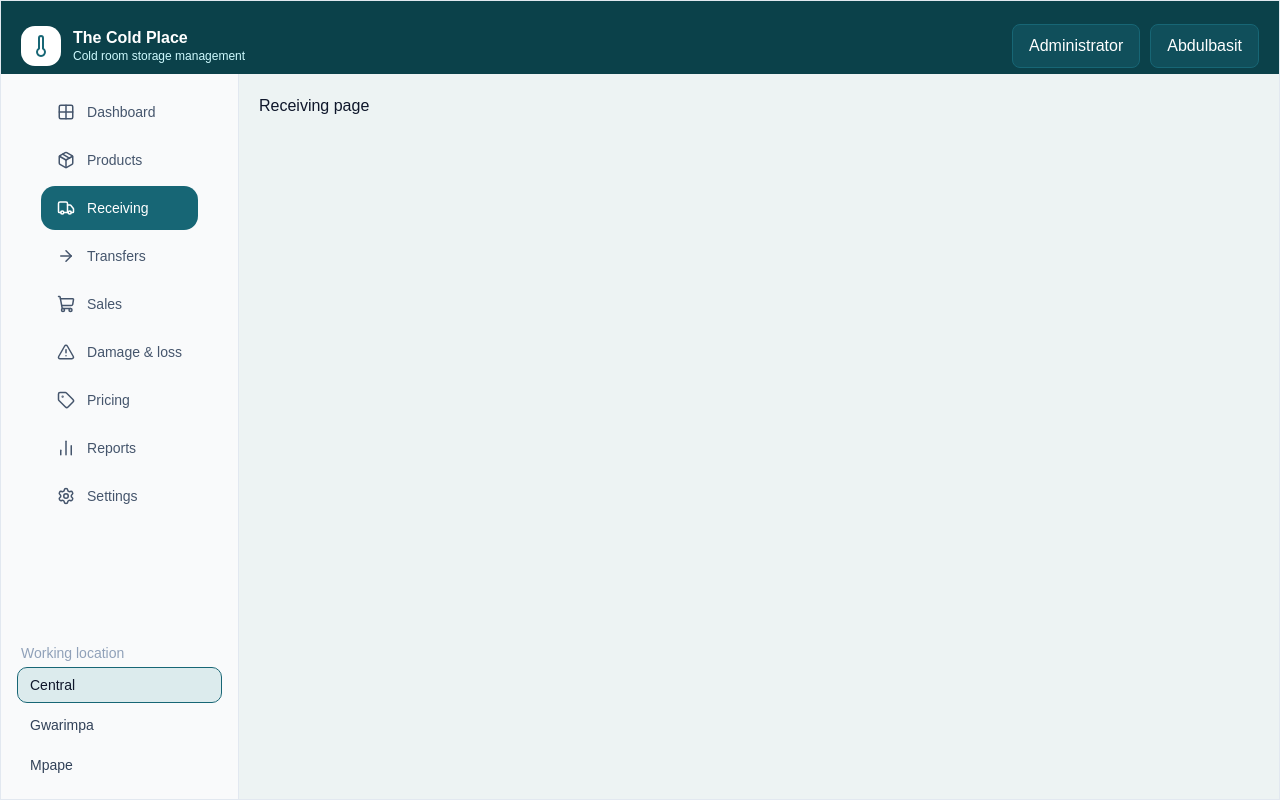
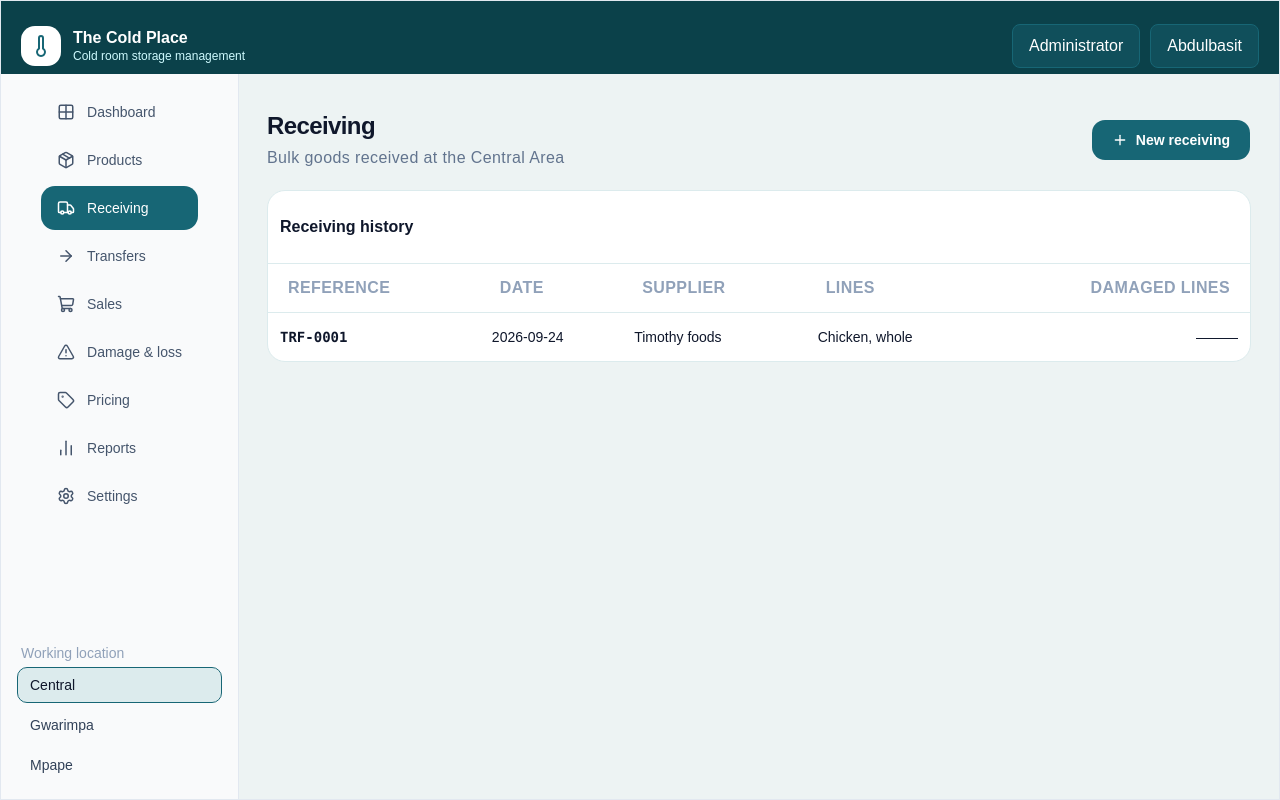
Before and after one commit to PC-Ngumoha/coldplace_sms, a React (Vite) app in the folder frontend/: page /receiving in a window 1280 px wide. Built offline with nearby package versions, Linux system fonts and the light colour scheme.

Commit message:
Complete static view: Transfers page.

```diff
--- a/frontend/src/App.tsx
+++ b/frontend/src/App.tsx
@@ -58,7 +58,7 @@ export default function App() {
             </div>
           </div>
         </div>
-        <div className="flex items-center gap-2.5 text-[10px] md:text-[16px] tracking-wider md:tracking-normal ">
+        <div className="flex items-center gap-2.5 text-[12px] md:text-[16px] tracking-wider md:tracking-normal ">
           <span
             className="inline-flex h-11 items-center rounded-md border border-teal-blue bg-darker-teal-blue px-4
            font-medium text-white"
@@ -89,7 +89,7 @@ export default function App() {
                   key={label}
                   to={to}
                   className={`flex flex-col md:flex-row h-11 items-center justify-center md:justify-start
-                    gap-1 md:gap-3 rounded-xl px-4 text-[7px] md:text-[14px]
+                    gap-1 md:gap-3 rounded-xl px-4 text-[9px] md:text-[14px]
                     font-medium transition-colors ${
                       active
                         ? "text-teal-blue md:bg-teal-blue md:text-white"
--- a/frontend/src/pages/Receiving.tsx
+++ b/frontend/src/pages/Receiving.tsx
@@ -1,3 +1,99 @@
+import { Plus } from "lucide-react";
+import { Button } from "@/components/ui/button";
+
 export default function Receiving() {
-  return <div>Receiving page</div>;
+  return (
+    <main className="min-h-screen bg-lightest-teal-blue px-2 py-4 text-slate-900">
+      <div className="mx-auto w-full max-w-screen-2xl">
+        <div className="mb-5 flex flex-col gap-4 sm:flex-row sm:items-center sm:justify-between">
+          <div>
+            <h1 className="text-xl md:text-2xl font-semibold tracking-tight">
+              Receiving
+            </h1>
+            <p className="mt-1 text-[12px] tracking-wide md:text-[16px] text-slate-500">
+              Bulk goods received at the Central Area
+            </p>
+          </div>
+          <Button
+            type="button"
+            className="inline-flex w-full items-center justify-center gap-2 rounded-xl bg-teal-blue p-5 text-sm font-semibold
+            text-white transition-colors hover:bg-darker-teal-blue focus:outline-none focus:ring-2
+            focus:ring-teal-blue focus:ring-offset-2 sm:w-auto"
+          >
+            <Plus size={18} />
+            <span>New receiving</span>
+          </Button>
+        </div>
+
+        <section className="overflow-auto rounded-lg md:rounded-xl lg:rounded-2xl border border-lighter-teal-blue bg-white">
+          <h2 className="border-b border-lighter-teal-blue px-3 py-6 text-base font-semibold">
+            Receiving history
+          </h2>
+          <div className="w-full overflow-x-auto">
+            <table className="w-full min-w-max border-collapse text-left">
+              <thead className="hidden lg:table-header-group">
+                <tr
+                  className="border-b border-lighter-teal-blue text-[9px] md:text-[16px] font-semibold uppercase
+                tracking-wide text-slate-400"
+                >
+                  <th scope="col" className="px-3 py-3 sm:px-5">
+                    Reference
+                  </th>
+                  <th scope="col" className="px-3 py-3 sm:px-5">
+                    Date
+                  </th>
+                  <th scope="col" className="px-3 py-3 sm:px-5">
+                    Supplier
+                  </th>
+                  <th scope="col" className="px-3 py-3 sm:px-5">
+                    Lines
+                  </th>
+                  <th scope="col" className="px-3 py-3 text-right sm:px-5">
+                    Damaged lines
+                  </th>
+                </tr>
+              </thead>
+              <tbody className="divide-y divide-lighter-teal-blue">
+                {/* TODO: Static placeholder data, will be replaced later on. */}
+                <tr className="grid gap-3 px-4 py-2 lg:table-row lg:p-0">
+                  <td className="flex items-center justify-between gap-3 lg:table-cell lg:px-3 lg:py-3">
+                    <span className="text-xs font-medium uppercase tracking-wide text-slate-500 lg:hidden">
+                      Reference
+                    </span>
+                    <span className="font-mono text-sm font-semibold">
+                      TRF-0001
+                    </span>
+                  </td>
+                  <td className="flex items-center justify-between gap-3 lg:table-cell lg:px-3 lg:py-3">
+                    <span className="text-xs font-medium uppercase tracking-wide text-slate-500 lg:hidden">
+                      Date
+                    </span>
+                    <span className="text-sm">2026-09-24</span>
+                  </td>
+                  <td className="flex items-center justify-between gap-3 lg:table-cell lg:px-3 lg:py-3">
+                    <span className="text-xs font-medium uppercase tracking-wide text-slate-500 lg:hidden">
+                      Supplier
+                    </span>
+                    <span className="text-sm">Timothy foods</span>
+                  </td>
+                  <td className="flex items-center justify-between gap-3 lg:table-cell lg:px-3 lg:py-3">
+                    <span className="text-xs font-medium uppercase tracking-wide text-slate-500 lg:hidden">
+                      Lines
+                    </span>
+                    <span className="text-sm">Chicken, whole</span>
+                  </td>
+                  <td className="flex items-center justify-between gap-3 lg:table-cell lg:px-3 lg:py-3 text-right">
+                    <span className="text-xs font-medium uppercase tracking-wide text-slate-500 lg:hidden">
+                      Damaged Lines
+                    </span>
+                    <span className="text-sm">———</span>
+                  </td>
+                </tr>
+              </tbody>
+            </table>
+          </div>
+        </section>
+      </div>
+    </main>
+  );
 }
--- a/frontend/src/pages/Transfers.tsx
+++ b/frontend/src/pages/Transfers.tsx
@@ -1,3 +1,92 @@
+import { Plus } from "lucide-react";
+import { Button } from "@/components/ui/button";
+
 export default function Transfers() {
-  return <div>Transfers page</div>;
+  return (
+    <main className="min-h-full bg-lightest-teal-blue px-4 py-6 text-slate-900 sm:px-5 sm:py-6">
+      <div className="mx-auto w-full max-w-7xl">
+        <header className="mb-4 flex flex-col gap-4 sm:flex-row sm:items-center sm:justify-between">
+          <div className="md:w-1/2">
+            <h1 className="text-xl md:text-2xl font-semibold leading-tight">
+              Transfers
+            </h1>
+            <p className="mt-1 text-[12px] md:text-[16px] text-slate-500">
+              Dispatch from Central Area, receipt confirmed at the outlet
+            </p>
+          </div>
+          <Button
+            type="button"
+            className="inline-flex w-full items-center justify-center gap-2 self-start rounded-xl
+            bg-teal-blue p-5 text-sm font-semibold text-white transition
+            hover:bg-darker-teal-blue focus:outline-none focus:ring-2 focus:ring-teal-blue
+            focus:ring-offset-2 sm:w-auto sm:self-auto"
+          >
+            <Plus size={18} />
+            <span>New transfer</span>
+          </Button>
+        </header>
+
+        <section className="overflow-hidden rounded-2xl border border-lightest-teal-blue bg-white">
+          <h2 className="border-b border-lighter-teal-blue px-5 py-4 text-lg font-medium">
+            Transfer history
+          </h2>
+
+          <table className="w-full border-separate border-spacing-0 text-left">
+            <thead className="hidden lg:table-header-group">
+              <tr className="border-b border-lighter-teal-blue text-xs font-medium uppercase tracking-wide text-slate-500">
+                <th className="px-3 py-3 font-medium">Ref</th>
+                <th className="px-3 py-3 font-medium">To</th>
+                <th className="px-3 py-3 font-medium">Dispatched</th>
+                <th className="px-3 py-3 font-medium">Received</th>
+                <th className="px-3 py-3 font-medium">Status</th>
+              </tr>
+            </thead>
+
+            <tbody className="divide-y divide-lighter-teal-blue">
+              {/* TODO: Static data - will be replaced later */}
+              <tr className="grid gap-3 p-4 lg:table-row lg:p-0">
+                <td className="flex items-center justify-between gap-3 lg:table-cell lg:px-3 lg:py-3">
+                  <span className="text-xs font-medium uppercase tracking-wide text-slate-500 lg:hidden">
+                    Ref
+                  </span>
+                  <span className="font-mono text-sm font-semibold">
+                    TRF-0001
+                  </span>
+                </td>
+                <td className="flex items-center justify-between gap-3 lg:table-cell lg:px-3 lg:py-3">
+                  <span className="text-xs font-medium uppercase tracking-wide text-slate-500 lg:hidden">
+                    To
+                  </span>
+                  <span className="text-sm">Mape Outlet</span>
+                </td>
+                <td className="flex items-center justify-between gap-3 lg:table-cell lg:px-3 lg:py-3">
+                  <span className="text-xs font-medium uppercase tracking-wide text-slate-500 lg:hidden">
+                    Dispatched
+                  </span>
+                  <span className="text-sm">2026-09-24</span>
+                </td>
+                <td className="flex items-center justify-between gap-3 lg:table-cell lg:px-3 lg:py-3">
+                  <span className="text-xs font-medium uppercase tracking-wide text-slate-500 lg:hidden">
+                    Received
+                  </span>
+                  <span className="text-sm">2026-09-24</span>
+                </td>
+                <td className="flex items-center justify-between gap-3 lg:table-cell lg:px-3 lg:py-3">
+                  <span className="text-xs font-medium uppercase tracking-wide text-slate-500 lg:hidden">
+                    Status
+                  </span>
+                  <span
+                    className="inline-flex rounded-full border border-slate-300 bg-lighter-teal-blue
+                  px-3 py-1 text-xs font-medium text-emerald-700"
+                  >
+                    Received
+                  </span>
+                </td>
+              </tr>
+            </tbody>
+          </table>
+        </section>
+      </div>
+    </main>
+  );
 }
```
Also changed, not shown: frontend/src/pages/Dashboard.tsx (+17 -5 lines), frontend/src/pages/Products.tsx (+14 -12 lines).
